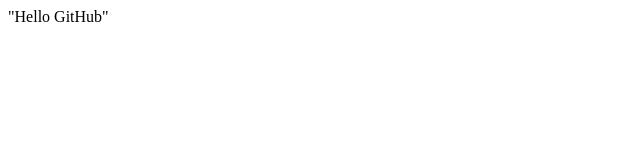
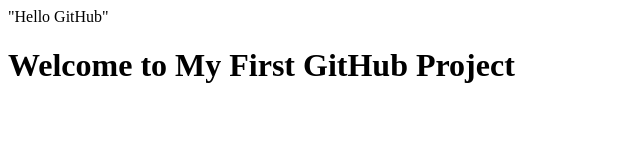
Before and after one commit to usamaa-ansari/my-first-project, a plain HTML site: page index.html in a window 1280 px wide. Shown: the whole page, without its empty margins (0-640 px from the left). Drawn offline with Linux system fonts and the light colour scheme.

Commit message:
change h1

```diff
--- a/index.html
+++ b/index.html
@@ -1 +1,2 @@
 "Hello GitHub"
+<h1>Welcome to My First GitHub Project</h1>
```
